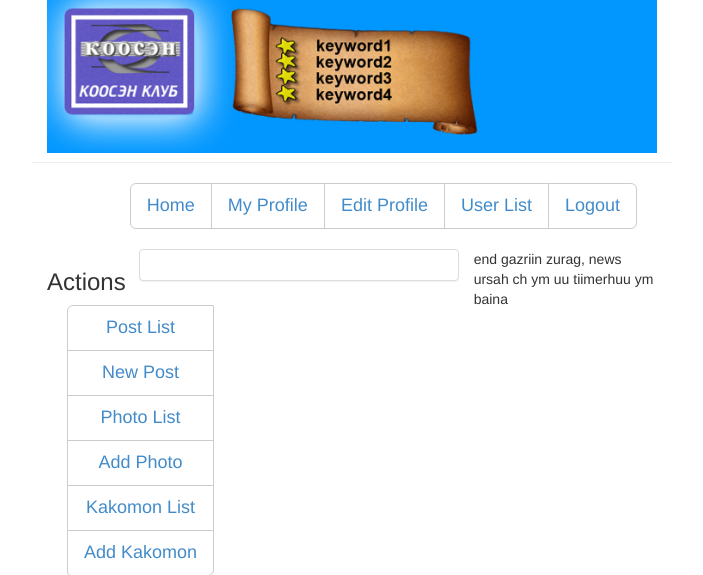
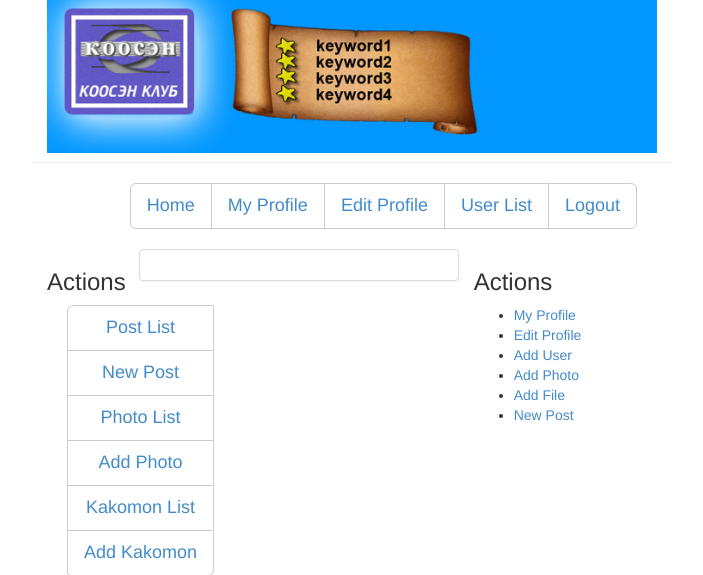
Before and after one commit to amiraaZebra/kosenmn, a CakePHP app: the page made by app/View/Layouts/default_login_after_ver02.ctp in a window 1280 px wide. Shown: the part 101-676 px from the top of the page, without its empty margins (290-993 px from the left). Run offline with PHP 8.4 and a stand-in for CakePHP, Linux system fonts and the light colour scheme; the template is opened without the code that fills it, so the values that code supplies are empty; some libraries are stand-ins or nearby versions.

Commit message:
actions element-iig layout deer nemsen

```diff
--- a/app/View/Layouts/default_login_after_ver02.ctp
+++ b/app/View/Layouts/default_login_after_ver02.ctp
@@ -49,7 +49,7 @@ $cakeDescription = __d('cake_dev', 'CakePHP: the rapid development php framework
   				</div>
   			</div>
   			<div class="col-xs-4">
-  				end gazriin zurag, news ursah ch ym uu tiimerhuu ym baina
+  				<?php echo $this->element('actions'); ?>
   			</div>
 		</div>
 		<div class="row my-panel-footer">
```
